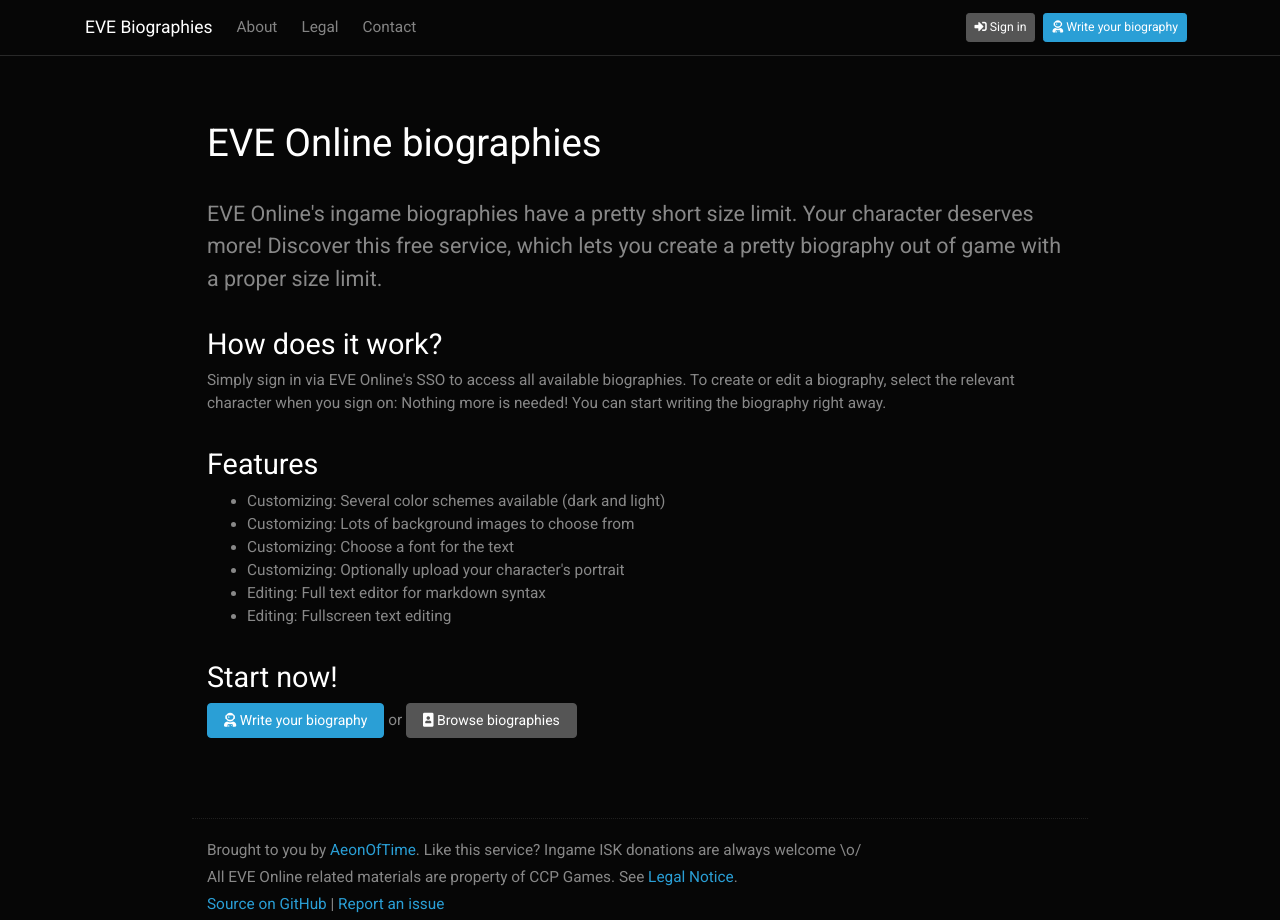
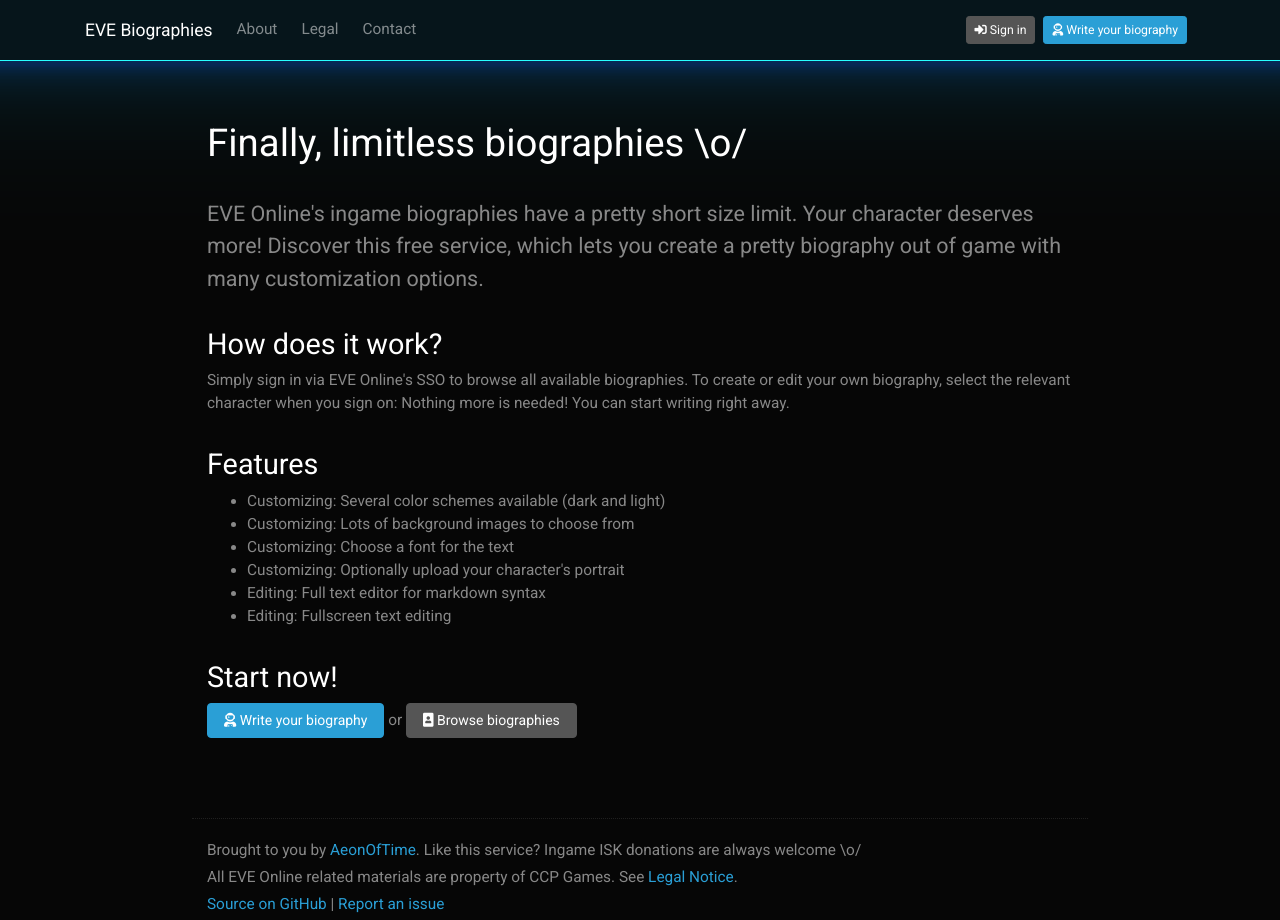
Before and after one commit to Mistralys/EVEBiographies, a PHP site: page / in a window 1280 px wide. Run offline with PHP 8.4, Linux system fonts and the light colour scheme; some libraries are stand-ins or nearby versions.

Commit message:
Layout tweaks and improvements
- Added the default portrait for the overview
- Started implementing the biography
- Added a slight background highlight to the page

```diff
--- a/htdocs/TODO.txt
+++ b/htdocs/TODO.txt
@@ -7,3 +7,6 @@
 - Add a preview to the font selection
 - Create new skin thumbnails
 - Make the skin thumbnails bigger
+- Biographies views counter: avoid exploits
+- Add minimalist site nav to the read pages
+- Add the portrait to the publish mail to be able to moderate this as well
--- a/htdocs/assets/classes/Characters/Character.php
+++ b/htdocs/assets/classes/Characters/Character.php
@@ -107,6 +107,10 @@
 
     public function getPortraitURL()
     {
+        if(!$this->hasPortrait()) {
+            return APP_URL.'/skins/Website/img/default-portrait.jpg';
+        }
+
         return sprintf(
             '%s/portraits/%s.%s',
             APP_URL,
--- a/htdocs/assets/classes/Skins/Skin/Template/Frontend.php
+++ b/htdocs/assets/classes/Skins/Skin/Template/Frontend.php
@@ -18,6 +18,7 @@
         ?>
             <?php echo $this->renderNavigation('Main'); ?>
 
+        	<div class="content-wrapper">
 	        <main role="main" class="with-navbar">
 	        	<div class="container">
     	        	<?php echo $this->renderMessages() ?>
@@ -48,6 +49,7 @@
             		</p>
                 </div>
         	</footer>
+        	</div>
         <?php
 
 		return ob_get_clean();
--- a/htdocs/assets/classes/Website/Screen/About.php
+++ b/htdocs/assets/classes/Website/Screen/About.php
@@ -20,7 +20,7 @@
 
     public function getPageTitle()
     {
-        return t('EVE Online biographies');
+        return t('Finally, limitless biographies \o/');
     }
 
     public function getNavigationTitle()
--- a/htdocs/assets/classes/Website/Screen/Authentication.php
+++ b/htdocs/assets/classes/Website/Screen/Authentication.php
@@ -42,7 +42,7 @@
         }
 
         if($character->countLogins() == 0) {
-            $this->addSuccessMessage(t('Hello %1$s, welcome to %2$s.', $character->getName()), true);
+            $this->addSuccessMessage(t('Hello %1$s, welcome to %2$s.', $character->getName(), $this->website->getName()), true);
         } else {
             $this->addSuccessMessage(t('Welcome back, %1$s.', $character->getName()), true);
         }
--- a/htdocs/assets/classes/Website/Screen/Nexus.php
+++ b/htdocs/assets/classes/Website/Screen/Nexus.php
@@ -20,12 +20,12 @@
 
     public function getPageTitle()
     {
-        return t('Biographies showcase');
+        return t('Browse biographies');
     }
 
     public function getNavigationTitle()
     {
-        return t('Showcase');
+        return t('Browse');
     }
 
     public function getDispatcher()
--- a/htdocs/skins/Website/about.tpl.php
+++ b/htdocs/skins/Website/about.tpl.php
@@ -15,16 +15,16 @@
         		<?php
         		    pts('EVE Online\'s ingame biographies have a pretty short size limit.');
         		    pts('Your character deserves more!');
-        		    pts('Discover this free service, which lets you create a pretty biography out of game with a proper size limit.');
+        		    pts('Discover this free service, which lets you create a pretty biography out of game with many customization options.');
         		?>
         	</p>
         	<h2><?php pt('How does it work?') ?></h2>
         	<p>
         		<?php
-        		    pts('Simply sign in via EVE Online\'s SSO to access all available biographies.');
-        		    pts('To create or edit a biography, select the relevant character when you sign on:');
+        		    pts('Simply sign in via EVE Online\'s SSO to browse all available biographies.');
+        		    pts('To create or edit your own biography, select the relevant character when you sign on:');
         		    pts('Nothing more is needed!');
-        		    pts('You can start writing the biography right away.');
+        		    pts('You can start writing right away.');
     		?>
         	</p>
         	<h2><?php pt('Features') ?></h2>
--- a/htdocs/skins/Website/common.css
+++ b/htdocs/skins/Website/common.css
@@ -1,5 +1,12 @@
 BODY{
 font-size:0.96rem;
+padding-top:60px;
+}
+
+.content-wrapper{
+background-image:url(img/page-bg.png);
+background-repeat:repeat-x;
+background-position:top;
 }
 
 MAIN,
@@ -39,8 +46,13 @@
 background:rgba(255,255,255,0.1);
 }
 
+.navbar.bg-dark{
+border:0 !important;
+background:#06151b !important;
+}
+
 MAIN.with-navbar{
-margin-top:60px;
+padding-top:60px;
 }
 
 .form-check-label{
@@ -52,7 +64,7 @@
 margin-right:8px;
 }
 
-.navbar-placeholder{
+.navbar.fixed-top{
 height:60px;
 }
 
--- a/htdocs/skins/Website/navigation.tpl.php
+++ b/htdocs/skins/Website/navigation.tpl.php
@@ -66,7 +66,6 @@
                 </div>
               </div>
             </nav>
-            <div class="navbar-placeholder"></div>
         <?php
 
 		return ob_get_clean();
```
Also changed, not shown: htdocs/assets/classes/Biographies/Biography.php (+23 -1 lines), htdocs/assets/classes/Website/Screen/Read.php (+9 -0 lines), htdocs/skins/Website/nexus.css (added, +25 -0 lines), htdocs/skins/Website/nexus.tpl.php (+26 -9 lines), htdocs/skins/Website/img/default-portrait.jpg (added), htdocs/skins/Website/img/page-bg.png (added), 2 other files.
